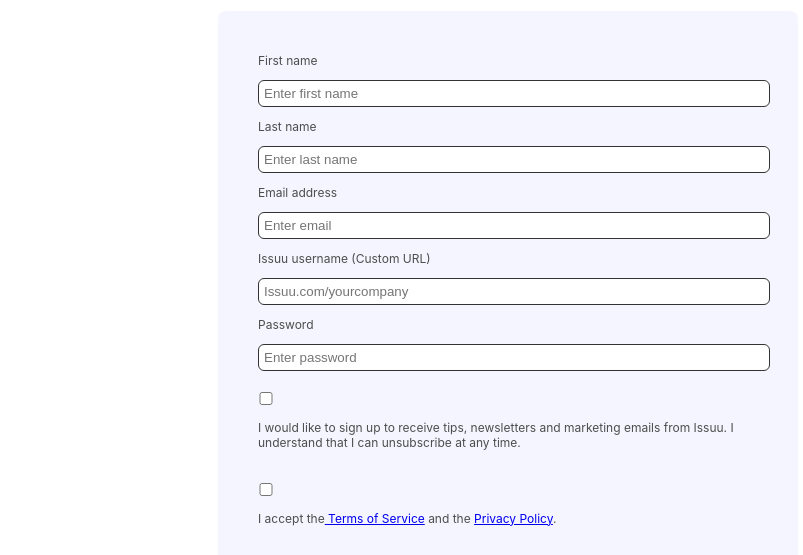
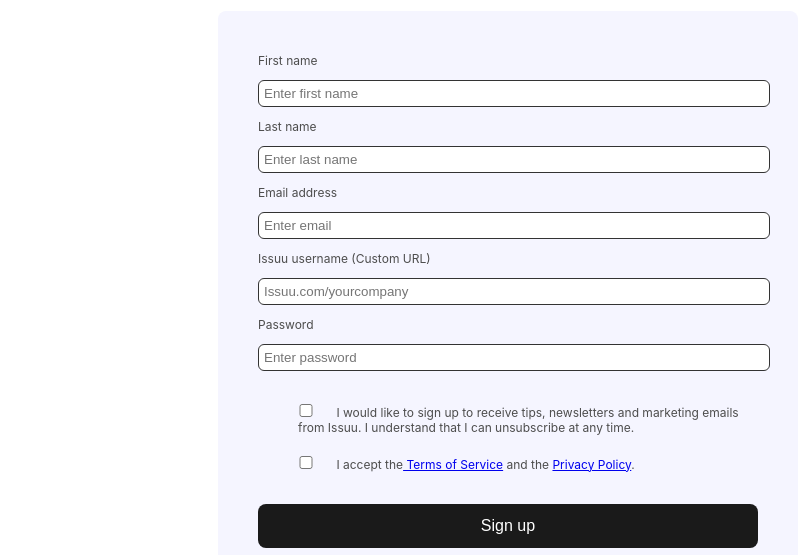
Before and after one commit to Cristelos/formulario-issuu, a plain HTML site: page index.html in a window 1280 px wide. Shown: the part 243-798 px from the top of the page, without its empty margins (0-803 px from the left). Drawn offline with Linux system fonts and the light colour scheme.

Commit message:
Last styles

```diff
--- a/index.html
+++ b/index.html
@@ -89,19 +89,25 @@
                 autocomplete="new-password"
               />
             </label>
+            <ul>
+                <li>
                     <label for="promociones">
                     <input type="checkbox" name="promociones" id="" />
-            </label>
                     <p class="legals">
                         I would like to sign up to receive tips, newsletters and
                         marketing emails from Issuu. I understand that I can unsubscribe
                         at any time.
                     </p>
+                </label>
+            </li>
+                <li>
                     <label for="legales">
                     <input type="checkbox" name="legales" />
                     <p>I accept the<a href="https://issuu.com/legal/terms" target="_blank">
                         Terms of Service</a> and the <a href="https://issuu.com/legal/privacy" target="_blank">Privacy Policy</a>.</p>
                   </label>
+                </li>
+            </ul>
             <button type="submit">Sign up</button>
           </form>
         </div>
--- a/styles/styles.css
+++ b/styles/styles.css
@@ -118,6 +118,14 @@ body > main > div.principal > div:nth-child(5) > p:nth-child(2){
     font-size: 12px;
 }
 
+div.formulario > form > ul > li{
+    list-style: none;
+}
+
+div.formulario > form > ul > li > label > p{
+    display: inline;
+}
+
 .formulario button {
     background-color: #1a1a1a;
     color: white;
```
Lines whose indentation alone changed are shown as unchanged.
